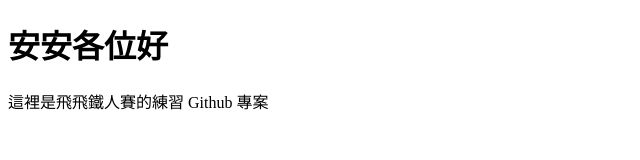
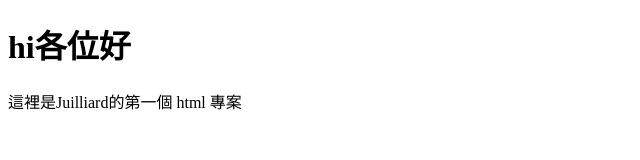
Before and after one commit to Juilliard-Wynn/juilliard-first-build-http, a plain HTML site: page index.html in a window 1280 px wide. Shown: the whole page, without its empty margins (0-640 px from the left). Drawn offline with Linux system fonts and the light colour scheme.

Commit message:
Update index.html

```diff
--- a/index.html
+++ b/index.html
@@ -5,8 +5,8 @@
 </head>
 <body>
 <!--註解在這裡-->
-<h1>安安各位好</h1>
-<p>這裡是飛飛鐵人賽的練習 Github 專案</p>
+<h1>hi各位好</h1>
+<p>這裡是Juilliard的第一個 html 專案</p>
 
 </body>
 </html>
```
